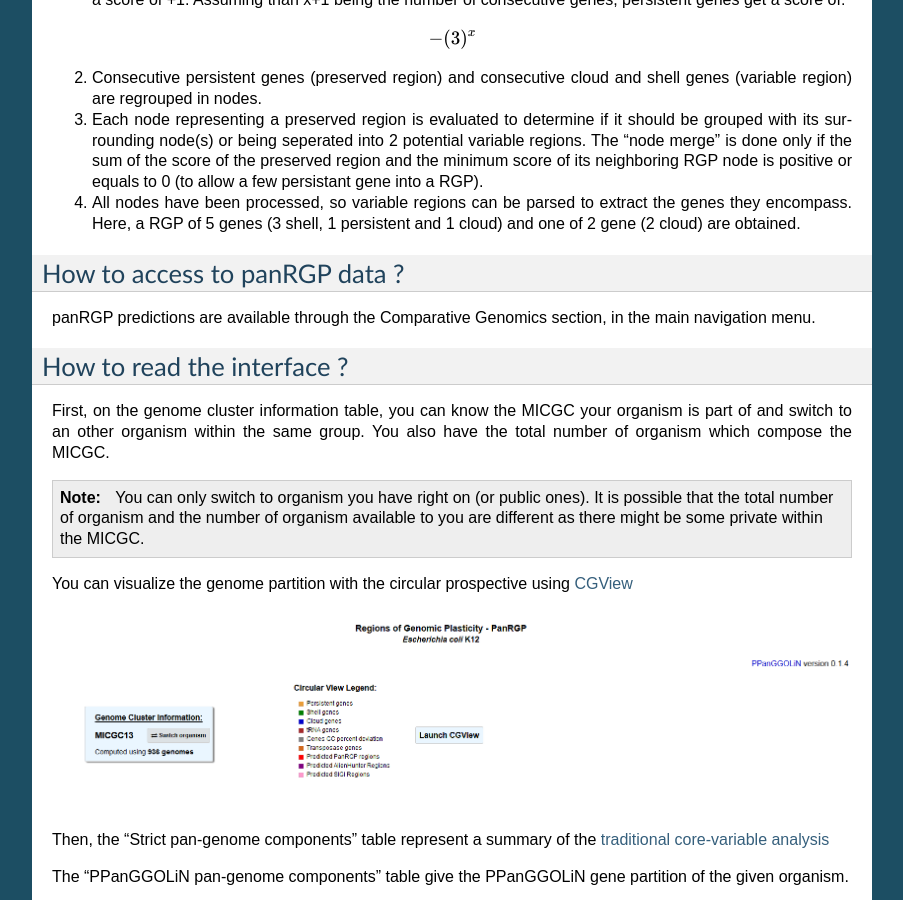
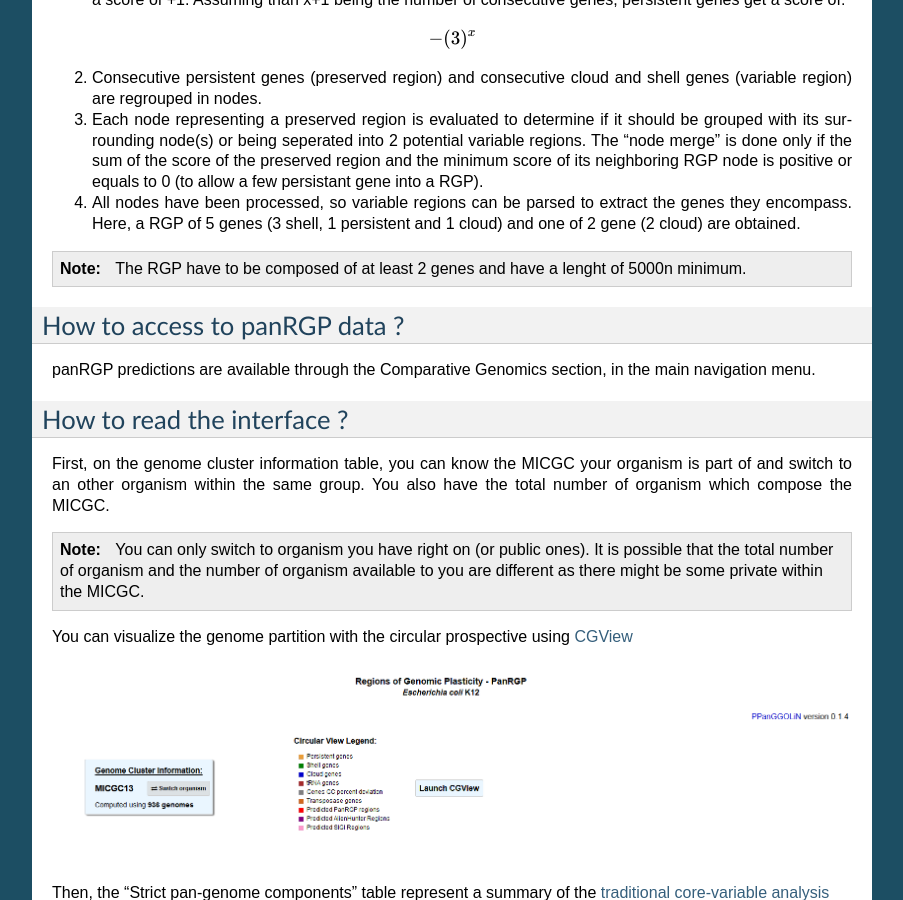
Before and after one commit to labgem/microscope-user-doc, a Sphinx documentation site: the page built from docs/content/compgenomics/panRGP.rst, in a window 1280 px wide and 900 px high, scrolled down 3240 px. Shown: the whole window, without its empty margins (198-1101 px from the left). Built offline with Sphinx 7.4.7, drawn with Linux system fonts in a browser that asks for light colours; formulas are drawn with MathJax 3.

Commit message:
Update panRGP.rst

```diff
--- a/docs/content/compgenomics/panRGP.rst
+++ b/docs/content/compgenomics/panRGP.rst
@@ -67,6 +67,8 @@ The algorithm uses a sequence of genes that are represented by their family’s
 
 (4) All nodes have been processed, so variable regions can be parsed to extract the genes they encompass. Here, a RGP of 5 genes (3 shell, 1 persistent and 1 cloud) and one of 2 gene (2 cloud) are obtained.
 
+.. Note:: The RGP have to be composed of at least 2 genes and have a lenght of 5000n minimum.
+
 How to access to panRGP data ?
 -------------------------------------------------------
 
```
